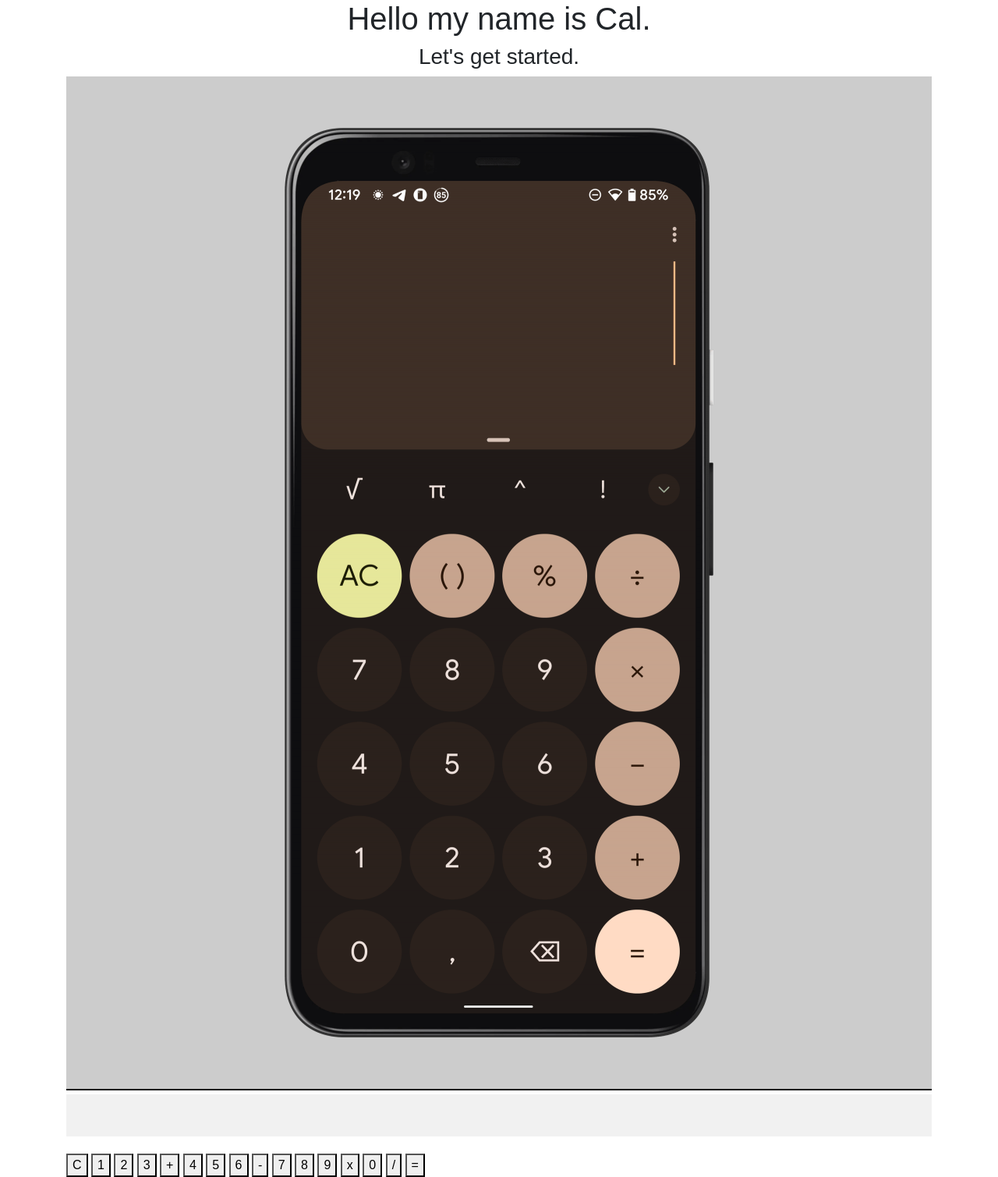
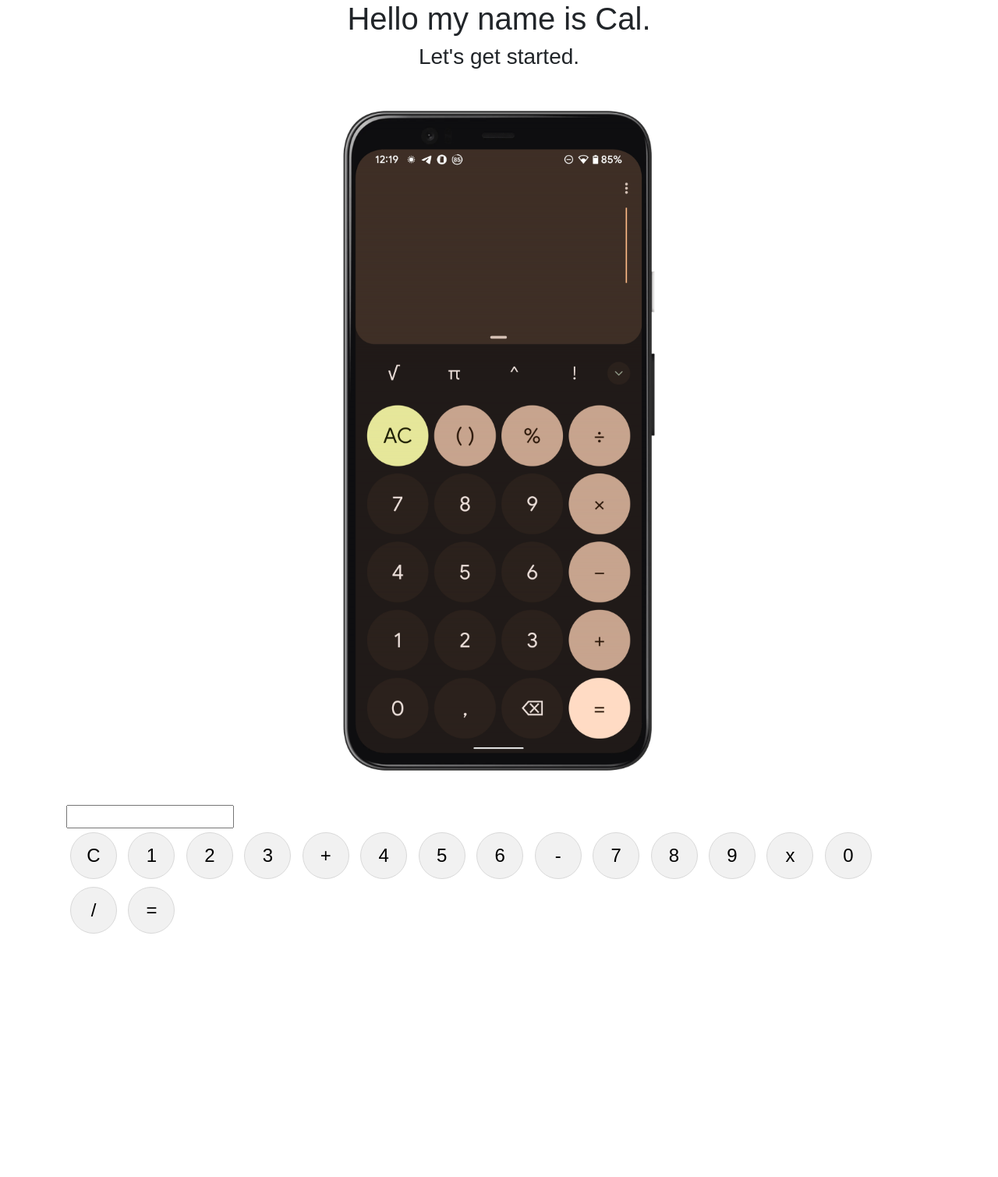
Before and after one commit to FlavioHys/Portfolio---Python, a Flask app: page / in a window 1280 px wide. Shown: the whole page at 78% size. After the commit the page ends 1197 px from the top, so only its background shows below. Run offline with Flask 3, Linux system fonts and the light colour scheme; some libraries are stand-ins or nearby versions.

Commit message:
created temp front end styles for the buttons.

```diff
--- a/simple_calculator/static/css/main.css
+++ b/simple_calculator/static/css/main.css
@@ -19,60 +19,6 @@ header {
     text-align: center;
 }
 
-li {
-    display: inline;
-    padding: 5px;
-}
-
-a {
-    text-decoration: none;
-    color: blue;
-}
-
-a:hover { color : red;}
-
-hr {
-    width: 100%;
-    height:4px;
-    margin-left: auto;
-    margin-right: auto;
-    background-color: darkblue;
-    border: 0 none;
-}
-
-input[type=text], input[type=password] {
-    width: 100%;
-    padding: 15px;
-    margin: 5px 0 22px 0;
-    display: inline-block;
-    border: none;
-    background: #f1f1f1;
-}
-
-input[type=text]:focus, input[type=password]:focus {
-    background-color: #ddd;
-    outline: none;
-}
-
-.top-container {
-    background: #ccc;
-    padding:5px;
-    border-bottom:2px solid #0f0f0f;
-}
-.bottom-container {
-    background: #333;
-    padding:5px;
-    border-top:2px solid #0f0f0f;
-    position:absolute;
-    bottom:0;
-}
-
-.container-term {
-    width:80%;
-    margin-left: auto;
-    margin-right: auto;
-    text-align: left;
-}
 footer {
     text-align: center;
     height: 50px;
@@ -95,3 +41,52 @@ footer {
 .btn-submit:hover {
     opacity: 1;
 }
+
+.calculator {
+    display: flex;
+    flex-wrap: nowrap;
+    justify-content: center;
+    align-items: center;
+}
+
+.button {
+    height: 60px;
+    width: 60px;
+    margin: 5px;
+    background-color: #f1f1f1;
+    border: 1px solid #d9d9d9;
+    border-radius: 50%;
+    font-size: 24px;
+    cursor: pointer;
+}
+
+.button:hover {
+    background-color: #d9d9d9;
+}
+
+
+.responsive-image {
+    width: 50%;
+    height: 50%;
+}
+
+html, body {
+    height: 100%;
+    margin: 0;
+    padding: 0;
+}
+
+.container {
+    display: block;
+    flex-direction: column;
+    min-height: 100px;
+}
+
+.content {
+    flex: 1;
+    overflow-x: hidden;
+}
+
+.footer {
+    flex-shrink: 2;
+}
```
